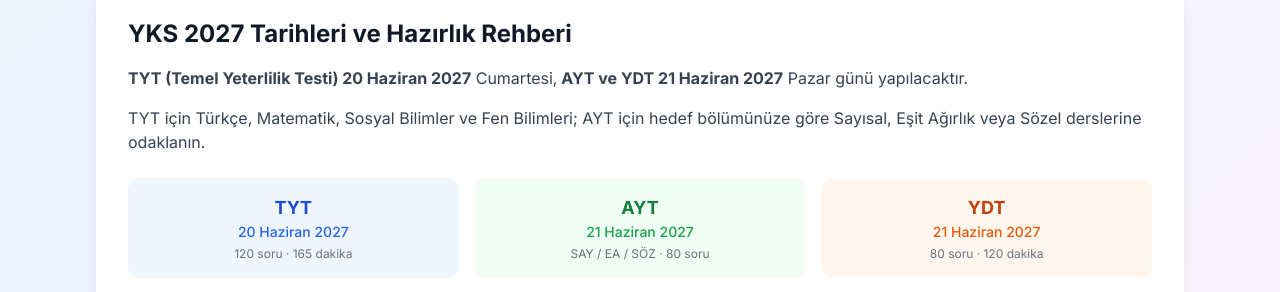
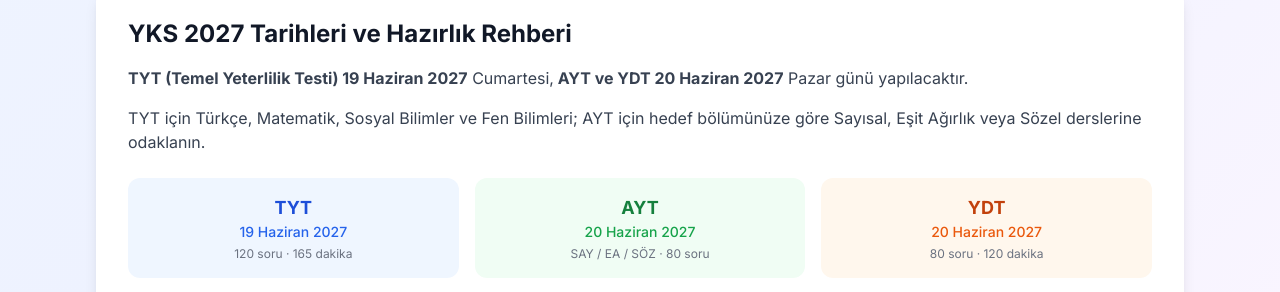
Before and after one commit to mert121212/yks-net-hesaplama, a Next.js app: page /geri-sayim in a window 1280 px wide. Shown: the part 994-1286 px from the top of the page. Built offline with nearby package versions, Linux system fonts and the light colour scheme.

Commit message:
fix(countdown): update dates to real 2027 calendar and fix AI hallucinations

```diff
--- a/src/app/geri-sayim/page.tsx
+++ b/src/app/geri-sayim/page.tsx
@@ -22,7 +22,7 @@ function getStudyTips(days: number) {
 
 // Server-side hesaplama — build anında statik
 function getDaysLeft() {
-    const yksDate = new Date('2027-06-20T10:00:00')
+    const yksDate = new Date('2027-06-19T10:15:00') // TYT 19 Haziran 2027
     const now = new Date()
     return Math.max(0, Math.floor((yksDate.getTime() - now.getTime()) / 86400000))
 }
@@ -42,22 +42,22 @@ export default function GeriSayimPage() {
             {
                 "@type": "Question",
                 "name": "YKS 2027 ne zaman?",
-                "acceptedAnswer": { "@type": "Answer", "text": "YKS 2027 sınavı iki gün olarak yapılacaktır. TYT 20 Haziran 2027 Cumartesi, AYT ve YDT 21 Haziran 2027 Pazar günü uygulanacaktır." }
+                "acceptedAnswer": { "@type": "Answer", "text": "YKS 2027 sınavı iki gün olarak yapılacaktır. TYT 19 Haziran 2027 Cumartesi, AYT ve YDT 20 Haziran 2027 Pazar günü uygulanacaktır." }
             },
             {
                 "@type": "Question",
                 "name": "YKS'ye kaç gün kaldı?",
-                "acceptedAnswer": { "@type": "Answer", "text": `YKS 2027 sınavına ${days} gün kaldı. TYT 20 Haziran 2027, AYT 21 Haziran 2027 tarihinde yapılacaktır.` }
+                "acceptedAnswer": { "@type": "Answer", "text": `YKS 2027 sınavına ${days} gün kaldı. TYT 19 Haziran 2027, AYT 20 Haziran 2027 tarihinde yapılacaktır.` }
             },
             {
                 "@type": "Question",
                 "name": "TYT sınavı saat kaçta başlıyor?",
-                "acceptedAnswer": { "@type": "Answer", "text": "TYT sınavı 20 Haziran 2027 Cumartesi günü saat 10:15'te başlamaktadır. Toplam süre 165 dakikadır." }
+                "acceptedAnswer": { "@type": "Answer", "text": "TYT sınavı 19 Haziran 2027 Cumartesi günü saat 10:15'te başlamaktadır. Toplam süre 165 dakikadır." }
             },
             {
                 "@type": "Question",
                 "name": "AYT sınavı ne zaman?",
-                "acceptedAnswer": { "@type": "Answer", "text": "AYT (Alan Yeterlilik Testi) sınavı 21 Haziran 2027 Pazar günü saat 10:15'te başlamaktadır. Toplam süre 180 dakikadır." }
+                "acceptedAnswer": { "@type": "Answer", "text": "AYT (Alan Yeterlilik Testi) sınavı 20 Haziran 2027 Pazar günü saat 10:15'te başlamaktadır. Toplam süre 180 dakikadır." }
             }
         ]
     }
@@ -76,7 +76,7 @@ export default function GeriSayimPage() {
                         YKS 2027 sınavına kalan süreyi canlı olarak takip edin.
                     </p>
                     <p className="text-sm text-gray-500">
-                        TYT: 20 Haziran 2027 (Cumartesi) · AYT &amp; YDT: 21 Haziran 2027 (Pazar)
+                        TYT: 19 Haziran 2027 (Cumartesi) · AYT &amp; YDT: 20 Haziran 2027 (Pazar)
                     </p>
                 </div>
 
@@ -140,8 +140,8 @@ export default function GeriSayimPage() {
                 <div className="bg-white rounded-2xl shadow-lg p-8">
                     <h2 className="text-2xl font-bold text-gray-900 mb-4">YKS 2027 Tarihleri ve Hazırlık Rehberi</h2>
                     <p className="text-gray-700 mb-4">
-                        <strong>TYT (Temel Yeterlilik Testi) 20 Haziran 2027</strong> Cumartesi,
-                        <strong> AYT ve YDT 21 Haziran 2027</strong> Pazar günü yapılacaktır.
+                        <strong>TYT (Temel Yeterlilik Testi) 19 Haziran 2027</strong> Cumartesi,
+                        <strong> AYT ve YDT 20 Haziran 2027</strong> Pazar günü yapılacaktır.
                     </p>
                     <p className="text-gray-700 mb-6">
                         TYT için Türkçe, Matematik, Sosyal Bilimler ve Fen Bilimleri; AYT için hedef bölümünüze göre
@@ -150,17 +150,17 @@ export default function GeriSayimPage() {
                     <div className="grid grid-cols-1 sm:grid-cols-3 gap-4 text-center mb-6">
                         <div className="p-4 bg-blue-50 rounded-xl">
                             <div className="text-lg font-bold text-blue-700">TYT</div>
-                            <div className="text-sm text-blue-600 font-medium">20 Haziran 2027</div>
+                            <div className="text-sm text-blue-600 font-medium">19 Haziran 2027</div>
                             <div className="text-xs text-gray-500 mt-1">120 soru · 165 dakika</div>
                         </div>
                         <div className="p-4 bg-green-50 rounded-xl">
                             <div className="text-lg font-bold text-green-700">AYT</div>
-                            <div className="text-sm text-green-600 font-medium">21 Haziran 2027</div>
+                            <div className="text-sm text-green-600 font-medium">20 Haziran 2027</div>
                             <div className="text-xs text-gray-500 mt-1">SAY / EA / SÖZ · 80 soru</div>
                         </div>
                         <div className="p-4 bg-orange-50 rounded-xl">
                             <div className="text-lg font-bold text-orange-700">YDT</div>
-                            <div className="text-sm text-orange-600 font-medium">21 Haziran 2027</div>
+                            <div className="text-sm text-orange-600 font-medium">20 Haziran 2027</div>
                             <div className="text-xs text-gray-500 mt-1">80 soru · 120 dakika</div>
                         </div>
                     </div>
--- a/src/components/CountdownTimer.tsx
+++ b/src/components/CountdownTimer.tsx
@@ -2,7 +2,7 @@
 
 import { useState, useEffect } from 'react'
 
-const TARGET = 1781938800000 // 2027-06-20T10:00:00+03:00
+const TARGET = 1781853300000 // 2027-06-19T10:15:00+03:00
 
 function calcTime() {
     const diff = TARGET - Date.now()
```
